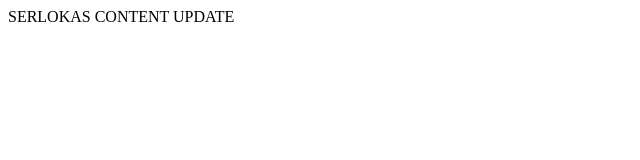
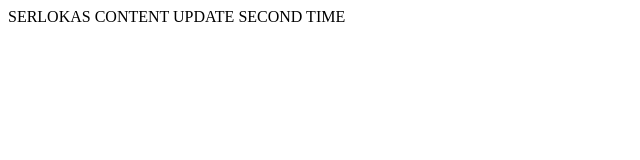
Before and after one commit to ZilvinasSvirskas/2-serlokas, a website: page index.html in a window 1280 px wide. Shown: the whole page, without its empty margins (0-640 px from the left). Drawn offline with Linux system fonts and the light colour scheme.

Commit message:
UPDATE SECOND TIME

```diff
--- a/index.html
+++ b/index.html
@@ -8,6 +8,6 @@
     <title>Serlokas</title>
 </head>
 <body>
-   SERLOKAS CONTENT UPDATE
+   SERLOKAS CONTENT UPDATE SECOND TIME
 </body>
 </html>
```
